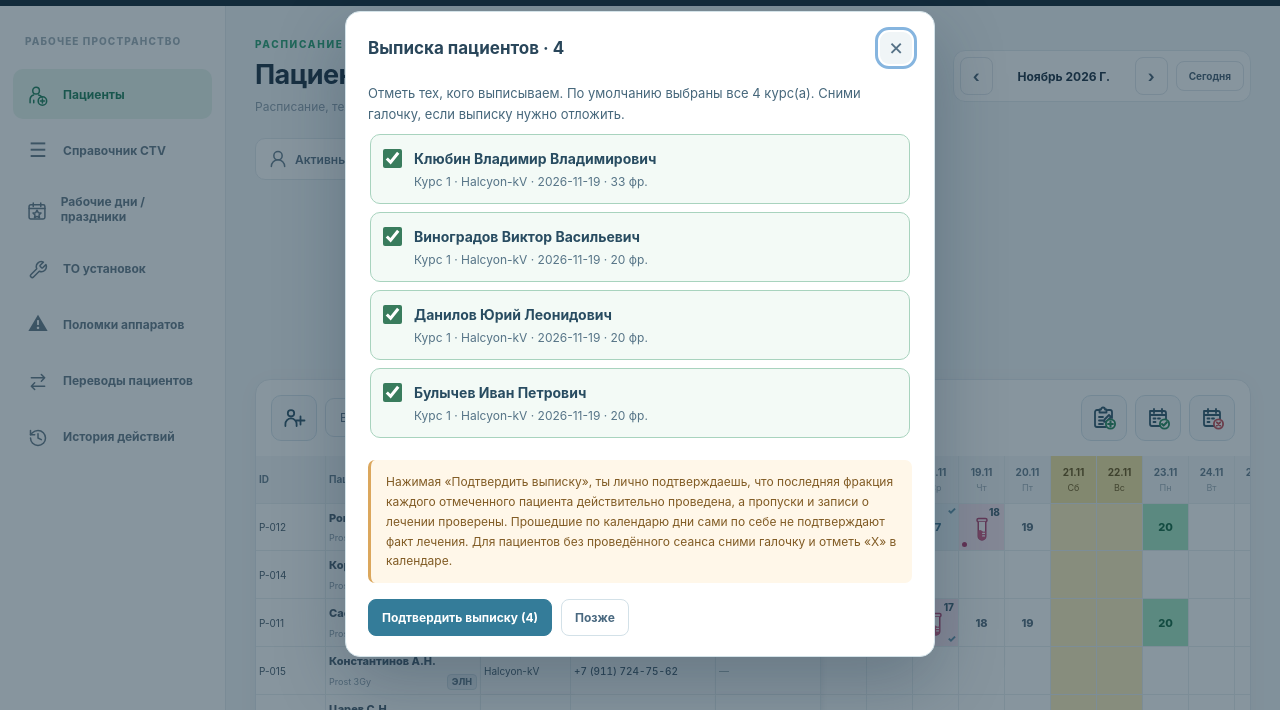
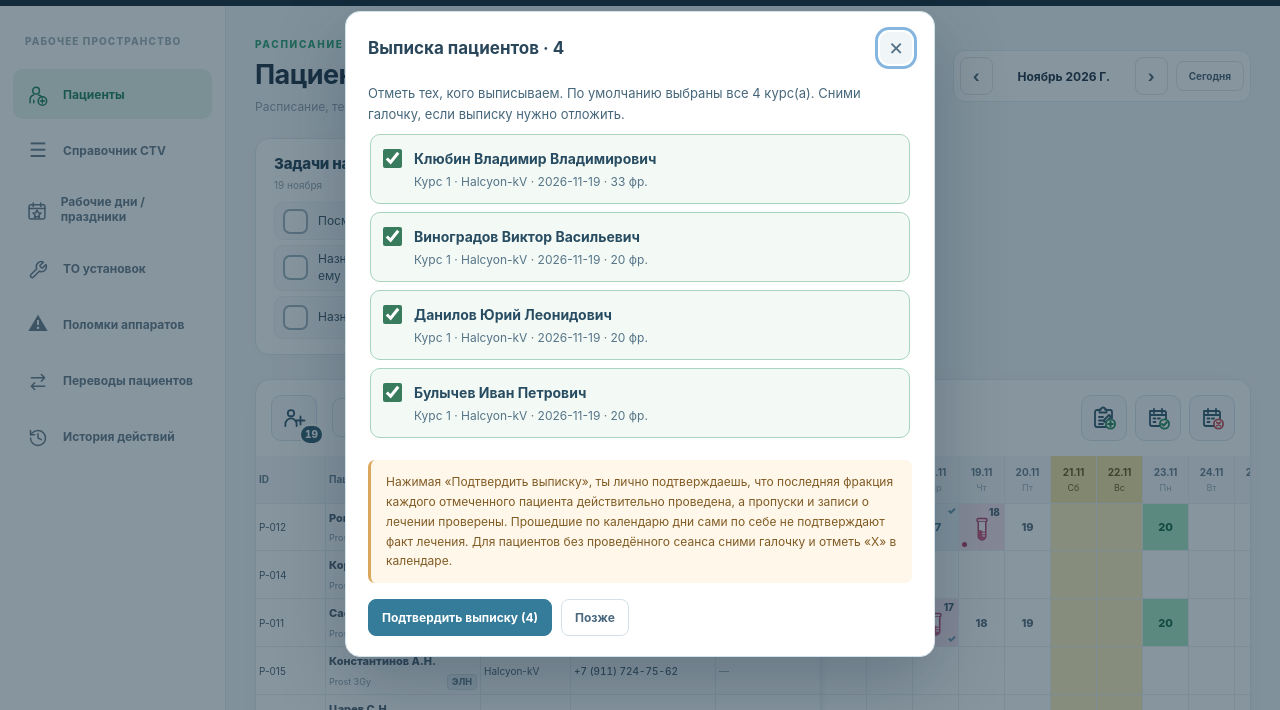
Before and after one commit to geroy-asphalta/luch-pages, a plain HTML site: page index.html in a window 1280 px wide. Shown: the part 66-776 px from the top of the page. Drawn offline with Linux system fonts and the light colour scheme.

Commit message:
Publish LUCH from private main 8025fdf2040c

```diff
--- a/app.mjs
+++ b/app.mjs
@@ -181,10 +181,10 @@ function renderStats(){
    +'<span class="today-task-text" title="'+esc(task.fullName)+'">'+esc(task.label)+'</span>'
    +call+'</li>';
  }).join('');
- el('stats').innerHTML='<div class="dashboard-active-compact" role="status" aria-label="Активных пациентов: '+activePatientCount(state)+'">'
-  +'<svg class="dashboard-active-icon" viewBox="0 0 24 24" width="20" height="20" fill="none" stroke="currentColor" stroke-width="1.8" stroke-linecap="round" stroke-linejoin="round" aria-hidden="true" focusable="false"><circle cx="12" cy="8" r="5"/><path d="M20 21a8 8 0 0 0-16 0"/></svg>'
-  +'<span class="dashboard-active-label">Активных:</span><strong class="dashboard-active-count">'+activePatientCount(state)+'</strong></div>'
-  +'<section class="today-tasks" aria-labelledby="today-tasks-title">'
+ const active=activePatientCount(state);
+ el('calendar-active-count').textContent=String(active);
+ el('calendar-add-patient').setAttribute('aria-label','Добавить пациента. Активных пациентов: '+active);
+ el('stats').innerHTML='<section class="today-tasks" aria-labelledby="today-tasks-title">'
   +'<div class="today-tasks-head"><div><h2 id="today-tasks-title">Задачи на сегодня</h2><small>'+esc(date)+'</small></div><span class="today-tasks-count">'+(tasks.length?pending+' не выполнено':'Нет задач')+'</span></div>'
   +(tasks.length?'<ul class="today-tasks-list">'+rows+'</ul>':'<p class="today-tasks-empty">На сегодня задач нет</p>')
   +'</section>';
--- a/index.html
+++ b/index.html
@@ -5,7 +5,7 @@
 <meta name="viewport" content="width=device-width,initial-scale=1,viewport-fit=cover">
 <meta name="theme-color" content="#172b38">
 <meta name="description" content="ЛУЧ: демонстрационный календарь лучевой терапии.">
-<link rel="stylesheet" href="./style.css?v=1.31">
+<link rel="stylesheet" href="./style.css?v=1.32">
 <link rel="stylesheet" href="./catalog-ui.css?v=3">
 <link rel="manifest" href="./manifest.webmanifest">
 <link rel="icon" type="image/svg+xml" href="./icon.svg">
@@ -36,11 +36,11 @@
  <div><div class="eyebrow">РАСПИСАНИЕ ПАЦИЕНТОВ</div><h1 id="title">Пациенты</h1><p>Расписание, техническое обслуживание и направления</p></div>
  <div class="month-controls"><button id="prev" aria-label="Предыдущий месяц">‹</button><b id="month"></b><button id="next" aria-label="Следующий месяц">›</button><button id="reset-month" title="Вернуться к текущей неделе">Сегодня</button></div>
 </div>
-<div class="stats" id="stats"></div>
+<div class="stats" id="stats" data-panel="calendar"></div>
 <section data-panel="calendar" class="workspace">
 <div class="toolbar">
  <div class="filters"><button id="calendar-add-patient" type="button" class="action-with-icon" data-tooltip="Добавить пациента" aria-label="Добавить пациента">
-  <span class="action-icon" aria-hidden="true"><svg viewBox="0 0 24 24" fill="none" stroke="currentColor" stroke-width="1.8" stroke-linecap="round" stroke-linejoin="round"><circle cx="9" cy="7.3" r="3.2"/><path d="M3.4 20v-2a5.6 5.6 0 0 1 11.2 0v2"/><path d="M18.5 10.5v8M14.5 14.5h8"/></svg></span>
+  <span class="action-icon" aria-hidden="true"><svg viewBox="0 0 24 24" fill="none" stroke="currentColor" stroke-width="1.8" stroke-linecap="round" stroke-linejoin="round"><circle cx="9" cy="7.3" r="3.2"/><path d="M3.4 20v-2a5.6 5.6 0 0 1 11.2 0v2"/><path d="M18.5 10.5v8M14.5 14.5h8"/></svg></span><span class="calendar-active-count" id="calendar-active-count" aria-hidden="true">0</span>
  </button><select id="filter" aria-label="Установка"><option value="">Все установки</option></select><span class="count" id="selected-count">Выберите ячейки</span><button id="clear-selected" type="button" class="clear-selection hidden">Снять выделение</button></div>
  <div class="actions">
   <button class="primary action-with-icon" id="assign" type="button" data-tooltip="Назначить анализ крови" aria-label="Назначить анализ крови"><span class="action-icon" aria-hidden="true">+</span></button>
@@ -238,5 +238,5 @@
  </div>
 </dialog>
 <div role="status" aria-live="polite" id="toast" class="toast"></div>
-<script type="module" src="./app.mjs?v=1.38"></script>
+<script type="module" src="./app.mjs?v=1.39"></script>
 </body></html>
--- a/style.css
+++ b/style.css
@@ -786,11 +786,7 @@ body.calendar-range-moving .calendar tbody td.day{cursor:crosshair}
 .calendar .name .calendar-eln-unknown{background:#edf2f5;color:#647889;border-color:#d7e1e8}
 
 /* Overview: active patient count + today's persistent administrative checklist. */
-.stats{grid-template-columns:max-content minmax(0,360px);align-items:start;justify-content:start;gap:14px}
-.dashboard-active-compact{display:inline-flex;align-items:center;justify-self:start;align-self:start;gap:7px;min-height:42px;padding:9px 12px;border:1px solid #e2e9ee;border-radius:10px;background:#fff;white-space:nowrap}
-.dashboard-active-icon{flex:none;color:#6c8393}
-.dashboard-active-label{font-size:12px;font-weight:600;color:#617789}
-.dashboard-active-count{font-size:21px;line-height:1;font-weight:800;color:#203447;font-variant-numeric:tabular-nums}
+.stats{display:flex;align-items:flex-start;justify-content:flex-start;gap:0}
 .today-tasks{width:100%;max-width:360px;min-width:0;border:1px solid #e2e9ee;border-radius:14px;background:#fff;padding:15px 18px;box-shadow:0 3px 18px #11263806}
 .today-tasks-head{display:flex;align-items:center;justify-content:space-between;gap:12px;flex-wrap:wrap;margin-bottom:9px}
 .today-tasks-head h2{font-size:15px;font-weight:800;letter-spacing:-.2px;color:#284459;margin:0}
@@ -808,8 +804,7 @@ body.calendar-range-moving .calendar tbody td.day{cursor:crosshair}
 .today-task-call.is-unavailable{background:#f4f6f7;border-color:#e5ebef;color:#bdc8ce;cursor:default}
 .today-tasks-empty{margin:10px 0 3px;color:#8d9fa9;font-size:12px}
 @media(max-width:790px){
- .stats{grid-template-columns:minmax(0,1fr);gap:10px}
- .dashboard-active-compact{padding:8px 11px;min-height:40px}
+ .stats{display:block}
  .today-tasks{padding:12px 13px}
  .today-tasks-list{max-height:260px}
  .today-task-text{font-size:11px}
@@ -848,3 +843,15 @@ body.calendar-range-moving .calendar tbody td.day{cursor:crosshair}
 @media(max-width:700px){
  .calendar-cell-context-menu button{min-height:44px;font-size:13px}
 }
+
+/* Patient count is an integrated badge inside the existing Add patient icon.
+   It is visual only: tapping anywhere still opens the patient editor. */
+.filters #calendar-add-patient{margin-right:7px}
+.filters #calendar-add-patient .calendar-active-count{
+ position:absolute;right:-8px;bottom:-5px;z-index:1;
+ display:inline-flex;align-items:center;justify-content:center;
+ min-width:21px;height:21px;padding:0 4px;
+ border:2px solid #fff;border-radius:999px;
+ background:#345e71;color:#fff;font-size:10px;font-weight:800;
+ line-height:1;font-variant-numeric:tabular-nums;pointer-events:none;
+}
```
